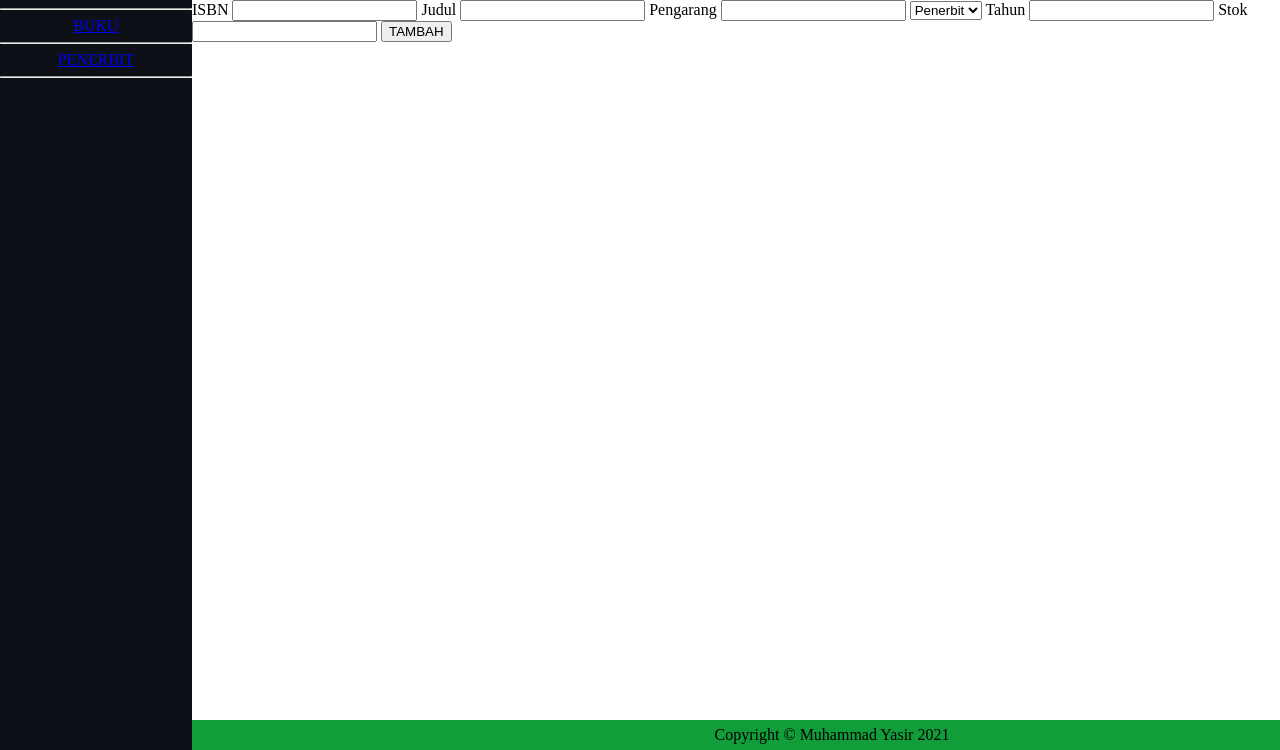
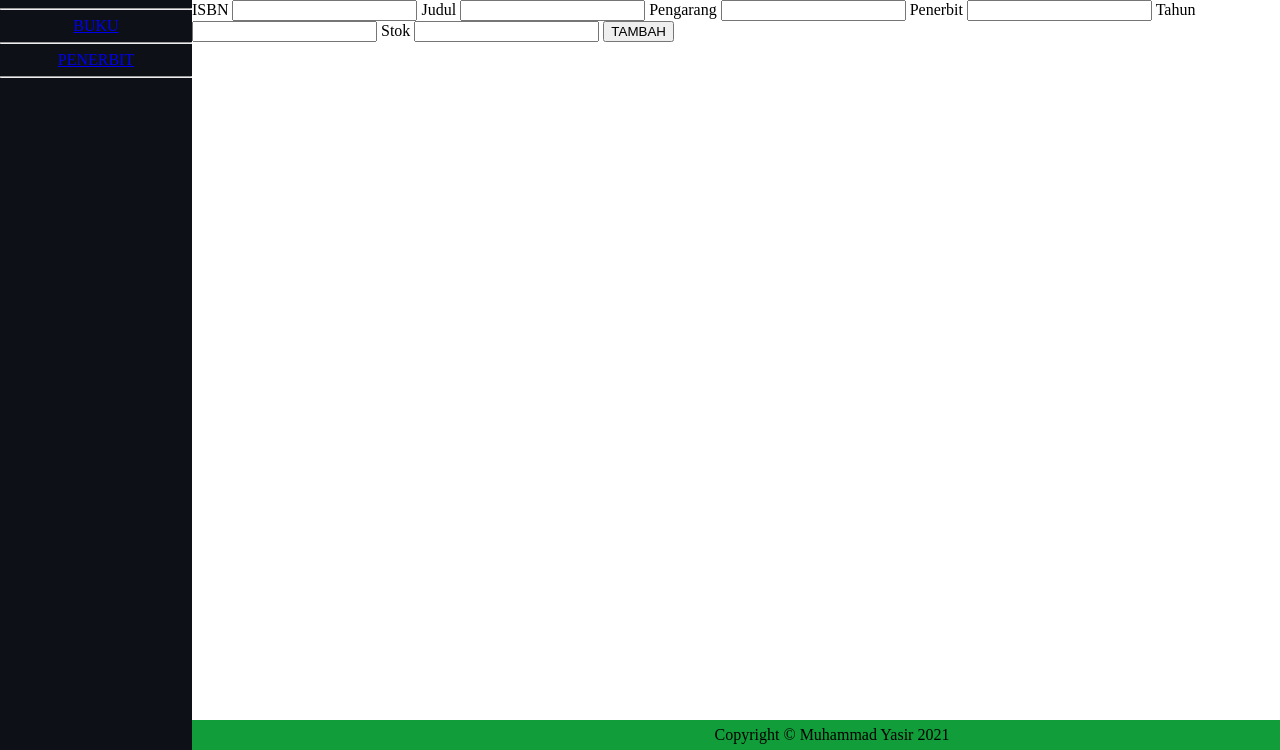
Before and after one commit to yasir-rtx/TA_WEB-Programming, a PHP site: page /index.php?p=bukuadd in a window 1280 px wide. Shown: the part 50-800 px from the top of the page. Run offline with PHP 8.4, Linux system fonts and the light colour scheme; data that the repository does not hold is empty.

Commit message:
Pengisian data belum optimal

```diff
--- a/admin/bukuadd.php
+++ b/admin/bukuadd.php
@@ -8,13 +8,8 @@
     <label for="pengarang">Pengarang</label>
     <input type="text" name="pengarang">
 
-    <?php $sqlpenerbit = mysqli_query($conn, "SELECT * FROM penerbit ORDER BY nama ASC"); ?>
-    <select name="id_penerbit" id="id_penerbit">
-        <option value="">Penerbit</option>
-        <?php while ($rp = mysqli_fetch_array($sqlpenerbit)) : ?>
-            <option value="$<?php echo "$rp[id_penerbit]"; ?>"><?php echo "$rp[nama]"; ?></option>
-        <?php endwhile; ?>
-    </select>
+    <label for="penerbit">Penerbit</label>
+    <input type="text" name="penerbit">
 
     <label for="tahun">Tahun</label>
     <input type="text" name="tahun">
```
